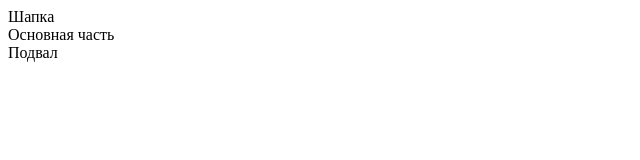
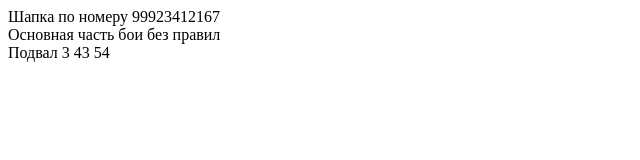
Before and after one commit to olegdorofeiv/Skelet, a plain HTML site: page index.html in a window 1280 px wide. Shown: the whole page, without its empty margins (0-640 px from the left). Drawn offline with Linux system fonts and the light colour scheme.

Commit message:
Update index.html

```diff
--- a/index.html
+++ b/index.html
@@ -3,8 +3,8 @@
 	Школа боевых искуств!
      </title>
      <body>
-	<header>Шапка</header>
-	<main>Основная часть</main>
-	<footer>Подвал</footer>
+	<header>Шапка по номеру 99923412167</header>
+	<main>Основная часть бои без правил</main>
+	<footer>Подвал 3 43 54</footer>
      </body>
 </html>
```
